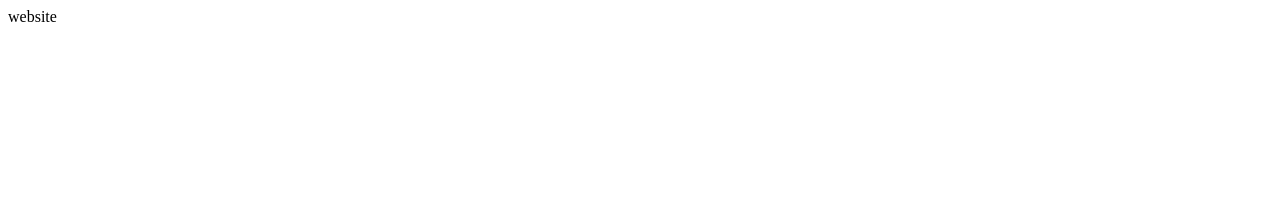
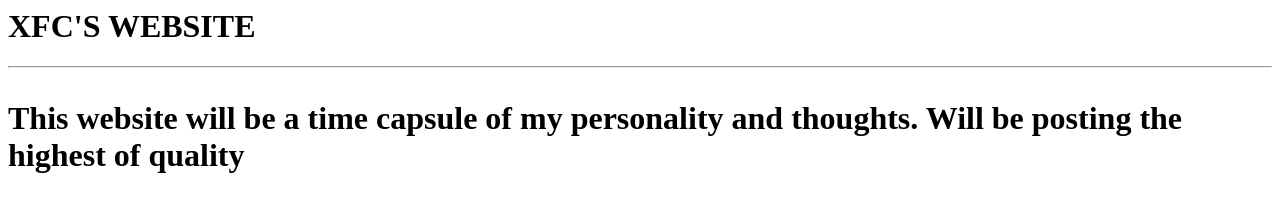
Before and after one commit to xfc69/xfc69.github.io, a plain HTML site: page index.html in a window 1280 px wide. Drawn offline with Linux system fonts and the light colour scheme.

Commit message:
initial commit

```diff
--- a/index.html
+++ b/index.html
@@ -1 +1,5 @@
-website
+<h1> XFC'S WEBSITE <h1>
+
+<hr>
+
+<p>This website will be a time capsule of my personality and thoughts. Will be posting the highest of quality</p>
```
Also changed, not shown: 1 other file.
